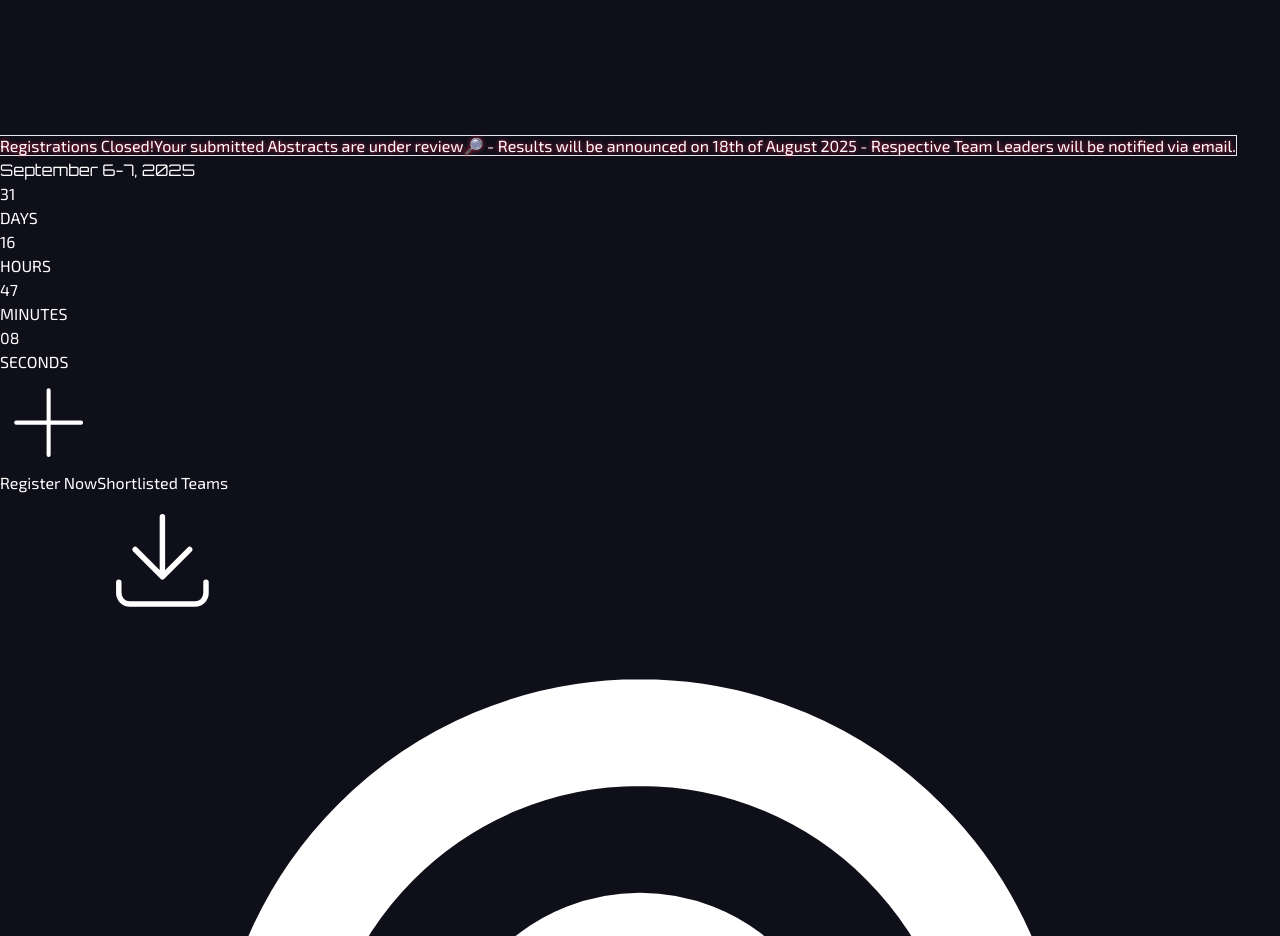
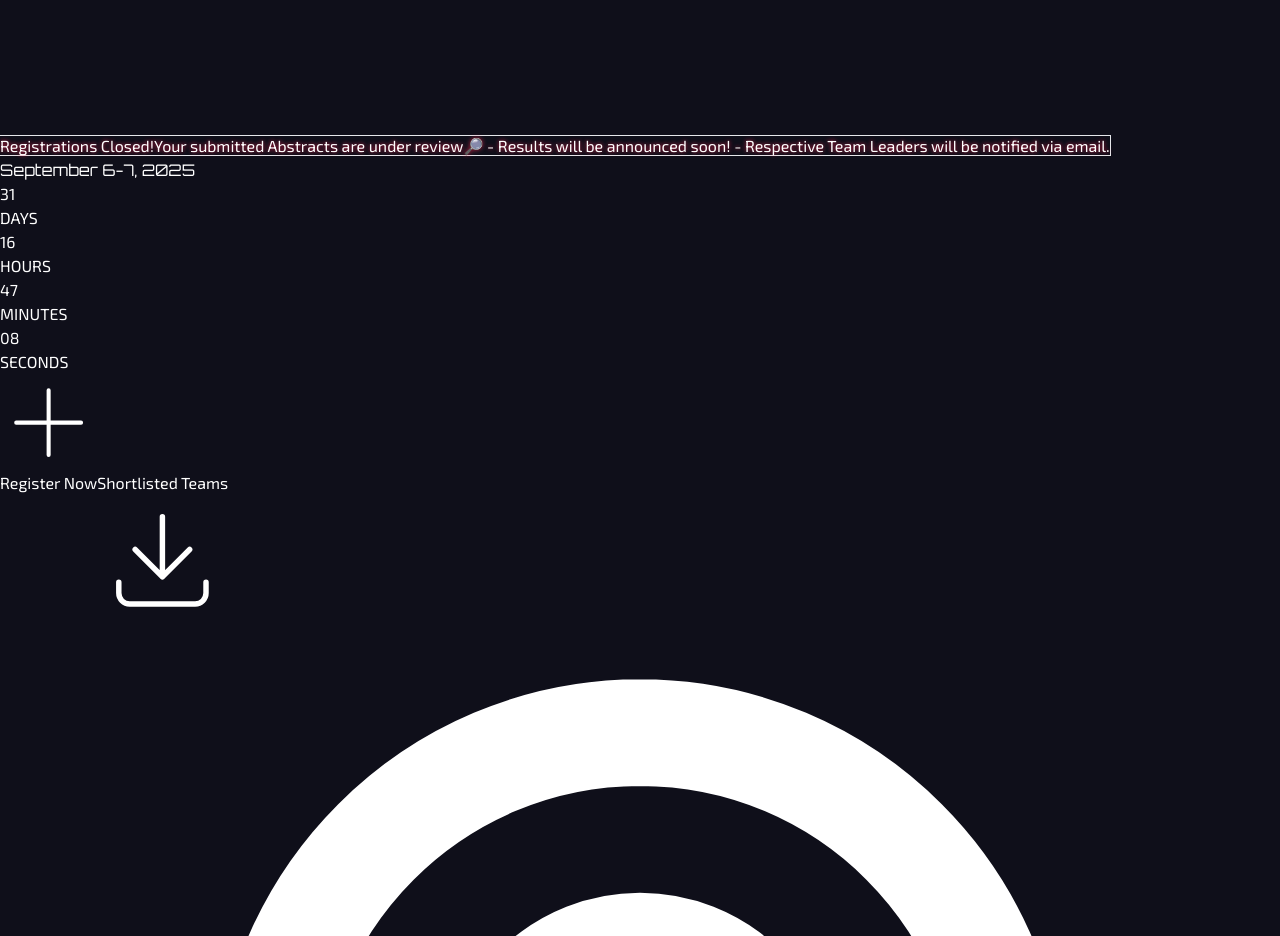
Before and after one commit to mohammedafaaz/NeoNexus, a React (Vite) app: page /home in a window 1280 px wide. Shown: the part 2880-3816 px from the top of the page. Built offline with nearby package versions, Linux system fonts and the light colour scheme.

Commit message:
Result updated

```diff
--- a/src/components/HeroSection.tsx
+++ b/src/components/HeroSection.tsx
@@ -280,7 +280,7 @@ export default function HeroSection() {
                 </svg>
                 <span className="text-[#ff1744] ml-1">Registrations Closed!</span>
               </span>
-              <span className="text-white font-bold w-full sm:w-auto block mt-1">Your submitted Abstracts are under review🔎 - Results will be announced on 18th of August 2025 - Respective Team Leaders will be notified via email.</span>
+              <span className="text-white font-bold w-full sm:w-auto block mt-1">Your submitted Abstracts are under review🔎 - Results will be announced soon! - Respective Team Leaders will be notified via email.</span>
 
             </a>
           </div>
```
